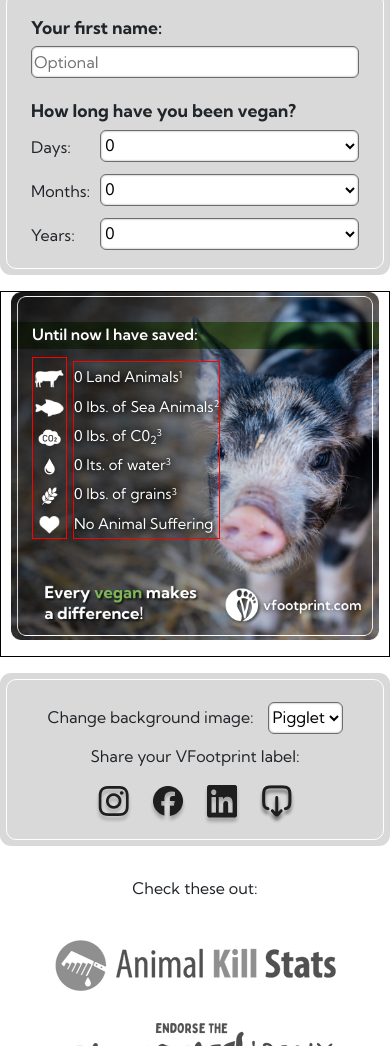
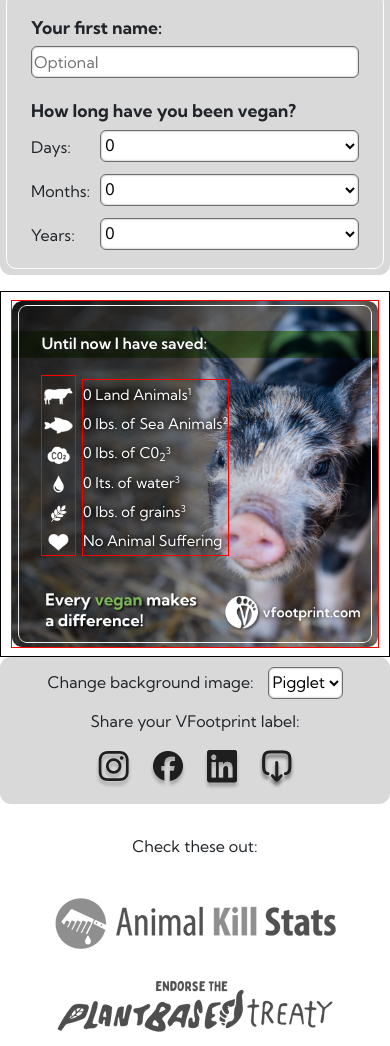
Before and after one commit to rpared/vfootprint, a plain HTML site: page index.html in a window 390 px wide. Shown: the part 372-1418 px from the top of the page. Drawn offline with nearby package versions, Linux system fonts and the light colour scheme; files whose address does not match are found by name.

Commit message:
Add files via upload

```diff
--- a/styles/styles.css
+++ b/styles/styles.css
@@ -129,11 +129,20 @@ font-weight: 700;
 }
 
 /* V LABEL */
+#vlabelWrapper{
+    margin: auto;
+    background-color: #D9D9D9;
+    border-radius: 11px;
+    max-width: 552px;
+    padding-top: 4px;
+}
+
 #vLabel{
-    /* border: 1px solid red; */
+    border: 1px solid red;
     position: relative;
-    margin: 16px auto;
-    max-width: fit-content;
+    margin: 8px auto;
+    width: 530px;
+    height: 500px;
 }
 #vLabelHeader{
     position: absolute;
@@ -145,10 +154,10 @@ font-weight: 700;
     left: 6%;
     z-index: 20;
 }
-#vLabel img{
+/* #vLabel img{
     margin: 0 auto;
     z-index: 10;
-}
+} */
 #vLabeltext{
     position: absolute;
     color: #fff;
@@ -187,12 +196,19 @@ sup{
     padding: 0;
     font-size: 9pt;
 }
+#vLabelPicContainer{
+    display: flex;
+    justify-content: center;
+}
+#vLabelPic{
+    max-width: 530px;
+}
 
 /*SHARE PANEL*/
 section#sharePanelContainer{
-    margin: 16px auto;
-    padding: 6px ;
-    max-width: 530px;
+    margin: 0 auto;
+    padding: 0 6px ;
+    max-width: 546px;
     background-color: #D9D9D9;
     border-radius: 11px;
     text-align: center;
@@ -202,9 +218,9 @@ section#sharePanelContainer{
     display: flex;
     flex-direction: column;
     justify-content: center;
-    padding: 12px 24px;
-    border: 1px solid #fff;
-    border-radius: 10px;
+    padding: 0 24px 12px 24px;
+    /* border: 1px solid #fff; */
+    /* border-radius: 10px; */
 }
 #sharePanel select{
     display: inline;
@@ -348,15 +364,20 @@ footer sup{
         border: 1px solid black;
         display: flex;
         justify-content: center;
+        max-height: fit-content;
+        max-width: fit-content;
     }
     #vLabel{
-        margin-top: 0px;
+        height: fit-content;
+        max-width: 95%;
     }
     #vLabelHeader{
+        top:8vw;
         font-size: 4vw;
         margin-left: 2vw;
     }
     #vLabeltext{
+        top:20vw;
         font-size: 3.8vw;
         line-height: 7.5vw;
         grid-template-columns: 8vw 1fr;
@@ -389,12 +410,9 @@ footer sup{
         font-size: 2.4vw;
     }
 
-    #vLabelPicContainer{
-        display: flex;
-        justify-content: center;
-    }
+
     #vLabelPic{
-        max-width: 95%;
+        max-width: 100%;
     }
 
 
```
